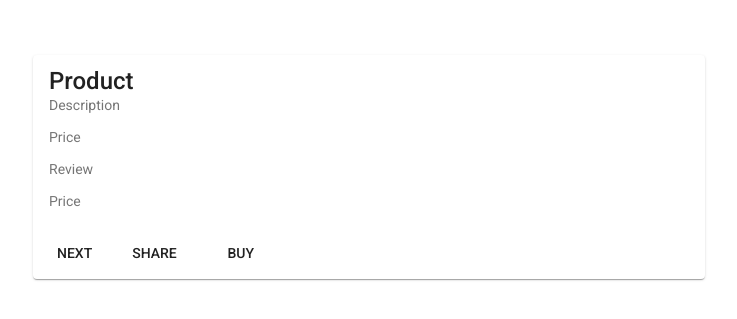
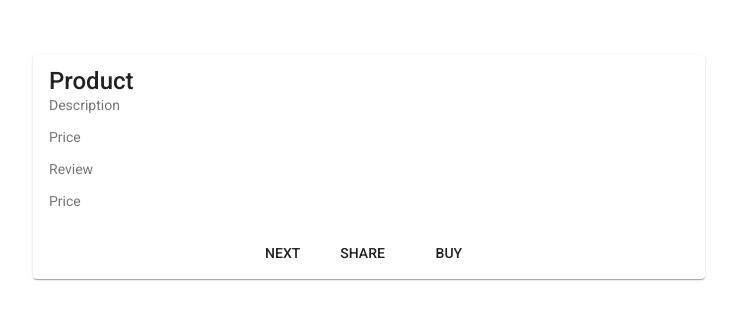
Before and after one commit to vyklimavicius/surpriseDeal, an Angular app: page / in a window 1280 px wide. Shown: the part 345-664 px from the top of the page, without its empty margins (287-1024 px from the left). Built offline with nearby package versions, Linux system fonts and the light colour scheme.

Commit message:
Buttons fix

```diff
--- a/src/app/components/description/description.component.css
+++ b/src/app/components/description/description.component.css
@@ -2,3 +2,8 @@
   margin: 50vh 25vw;
   width: 50vw;
 }
+
+.actions {
+  display: flex;
+  justify-content: center;
+}
--- a/src/app/components/description/description.component.html
+++ b/src/app/components/description/description.component.html
@@ -4,7 +4,7 @@
   <mat-card-subtitle>Price</mat-card-subtitle>
   <mat-card-subtitle>Review</mat-card-subtitle>
   <mat-card-subtitle>Price</mat-card-subtitle>
-  <mat-card-actions>
+  <mat-card-actions class="actions">
     <button mat-button>NEXT</button>
     <button mat-button>SHARE</button>
     <button mat-button>BUY</button>
```
